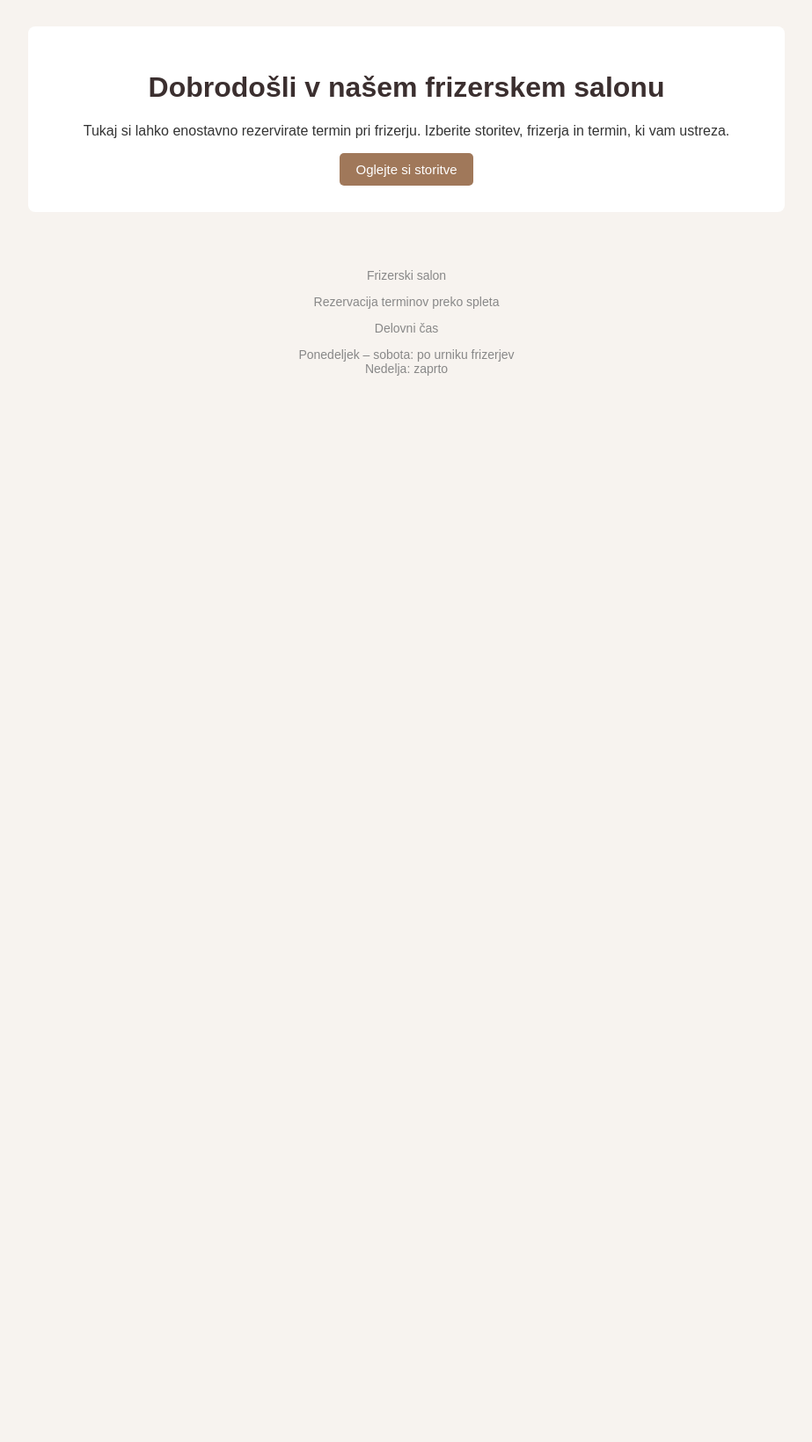
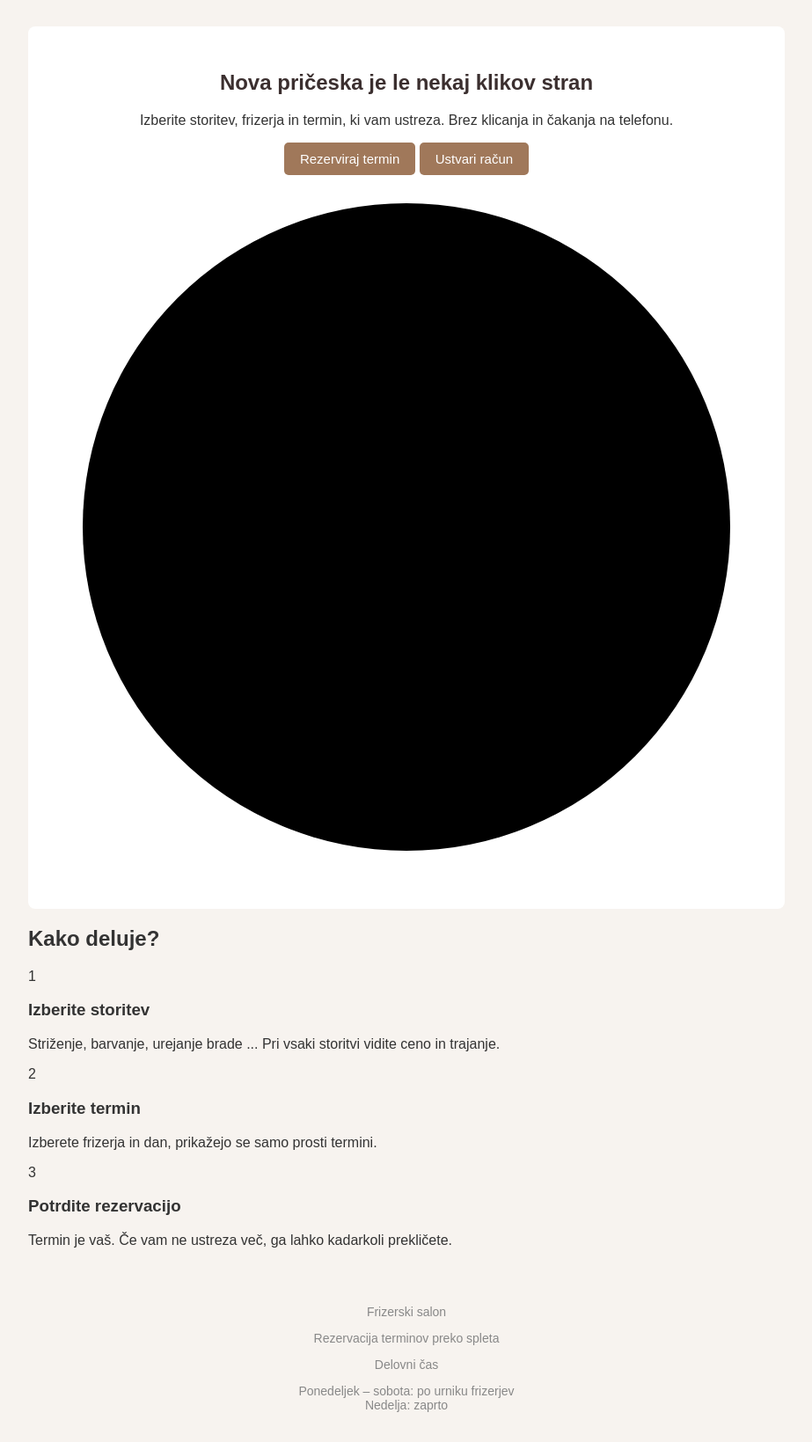
Before and after one commit to hali-art/Tian-Amel-Naloga, a Django app: template rezervacije/templates/rezervacije/domov.html in a window 1280 px wide. Shown: the part 91-1730 px from the top of the page at 88% size, without its empty margins (178-1101 px from the left). Before the commit the page ends 518 px from the top, so only its background shows below. Run offline with Django 3.2, Linux system fonts and the light colour scheme; the template is opened without the code that fills it, so the values that code supplies are empty.

Commit message:
Domača stran z uvodom, opisom korakov, ponudbo storitev in frizerji

```diff
--- a/rezervacije/templates/rezervacije/domov.html
+++ b/rezervacije/templates/rezervacije/domov.html
@@ -1,10 +1,83 @@
 {% extends 'rezervacije/base.html' %}
 
+{% block main_razred %}{% endblock %}
+
 {% block vsebina %}
-<div class="uvod">
-<h1>Dobrodošli v našem frizerskem salonu</h1>
-<p>Tukaj si lahko enostavno rezervirate termin pri frizerju.
-Izberite storitev, frizerja in termin, ki vam ustreza.</p>
-<a href="{% url 'storitve' %}" class="gumb">Oglejte si storitve</a>
-</div>
+<section class="uvod">
+    <div class="uvod-vsebina">
+        <div class="uvod-besedilo">
+            <h1>Nova pričeska je le nekaj klikov stran</h1>
+            <p>Izberite storitev, frizerja in termin, ki vam ustreza. Brez klicanja in čakanja na telefonu.</p>
+            <div class="gumbi">
+                <a href="{% url 'storitve' %}" class="gumb gumb-velik">Rezerviraj termin</a>
+                {% if not user.is_authenticated %}
+                    <a href="{% url 'registracija' %}" class="gumb gumb-obroba gumb-velik">Ustvari račun</a>
+                {% endif %}
+            </div>
+        </div>
+        <div class="uvod-slika" aria-hidden="true">
+            <svg viewBox="0 0 200 200">
+                <circle cx="100" cy="100" r="92" class="krog"/>
+                <g class="skarje">
+                    <circle cx="62" cy="62" r="20"/>
+                    <circle cx="62" cy="138" r="20"/>
+                    <path d="M76 76 160 160M76 124 160 40"/>
+                </g>
+                <circle cx="118" cy="100" r="5" class="vijak"/>
+            </svg>
+        </div>
+    </div>
+</section>
+
+<section class="vsebina">
+    <h2 class="naslov-sekcije">Kako deluje?</h2>
+    <div class="koraki-domov">
+        <div class="korak-kartica">
+            <span class="stevilka">1</span>
+            <h3>Izberite storitev</h3>
+            <p>Striženje, barvanje, urejanje brade ... Pri vsaki storitvi vidite ceno in trajanje.</p>
+        </div>
+        <div class="korak-kartica">
+            <span class="stevilka">2</span>
+            <h3>Izberite termin</h3>
+            <p>Izberete frizerja in dan, prikažejo se samo prosti termini.</p>
+        </div>
+        <div class="korak-kartica">
+            <span class="stevilka">3</span>
+            <h3>Potrdite rezervacijo</h3>
+            <p>Termin je vaš. Če vam ne ustreza več, ga lahko kadarkoli prekličete.</p>
+        </div>
+    </div>
+
+    {% if storitve %}
+    <div class="naslov-vrstica">
+        <h2 class="naslov-sekcije">Iz naše ponudbe</h2>
+        <a href="{% url 'storitve' %}">Vse storitve &rarr;</a>
+    </div>
+    <div class="mreza">
+        {% for storitev in storitve %}
+        <a href="{% url 'izbira_termina' storitev.id %}" class="kartica kartica-povezava">
+            <h3>{{ storitev.ime }}</h3>
+            <p class="siva">{{ storitev.trajanje }} min</p>
+            <p class="cena">{{ storitev.cena }} €</p>
+        </a>
+        {% endfor %}
+    </div>
+    {% endif %}
+
+    {% if frizerji %}
+    <h2 class="naslov-sekcije">Naši frizerji</h2>
+    <div class="frizerji">
+        {% for frizer in frizerji %}
+        <div class="frizer">
+            <span class="avatar">{{ frizer.ime|first }}</span>
+            <div>
+                <b>{{ frizer.ime }}</b>
+                <p class="siva">{{ frizer.zacetek_dela|time:"H:i" }} – {{ frizer.konec_dela|time:"H:i" }}</p>
+            </div>
+        </div>
+        {% endfor %}
+    </div>
+    {% endif %}
+</section>
 {% endblock %}
```
